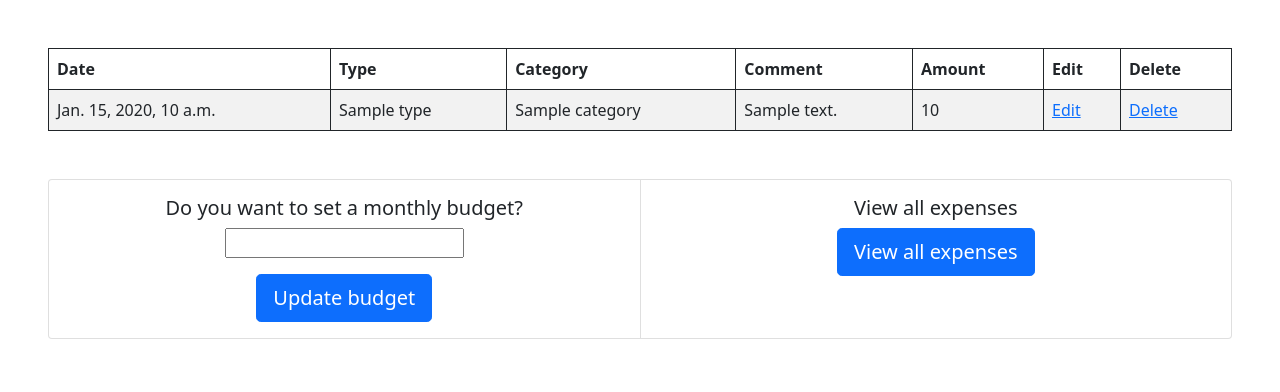
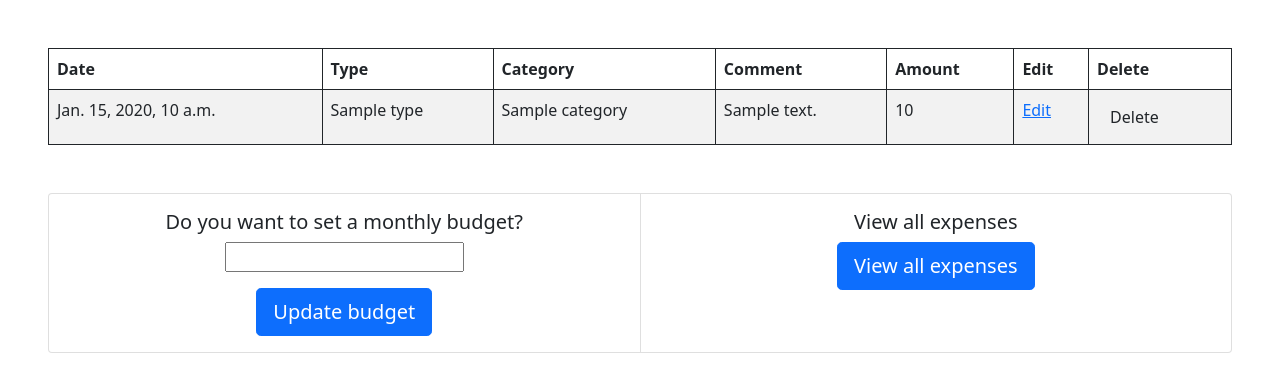
Before and after one commit to AkShAtHaA-L/Python-Expense-Tracker, a Django app: template transactions/templates/transactions/index.html in a window 1280 px wide. Shown: the part 72-464 px from the top of the page. Run offline with Django 4.2, Linux system fonts and the light colour scheme; the template is opened without the code that fills it: most values are stand-ins (such as "Sample title", 1, 10 or a date in 2020).

Commit message:
delete transaction

```diff
--- a/transactions/templates/transactions/index.html
+++ b/transactions/templates/transactions/index.html
@@ -29,7 +29,10 @@ User dashboard
                 <td>{{ transaction.comment }}</td>
                 <td>{{ transaction.amount }}</td>
                 <td><a href="{% url 'edit' transaction.id %}">Edit</a></td>
-                <td><a href="{% url 'delete' transaction.id %}">Delete</a></td>
+                <form method="POST" action="delete/{{transaction.id}}">
+                  {% csrf_token %}
+                  <td><button type="submit" class="btn" name="delete_id">Delete</button></td>
+                </form>
             </tr>
             {% endfor %}
         </tbody>
@@ -46,7 +49,7 @@ User dashboard
           {% csrf_token %}
         <h5 class="card-title">Do you want to set a monthly budget?</h5>
         <p class="card-text"><input type="number" value="{{monthly_budget}}" name="monthly_budget"></p>
-        <a href="{% url 'dashboard' %}"><button type="submit" class="btn btn-primary btn-lg">Update budget</button></a>
+        <button type="submit" class="btn btn-primary btn-lg">Update budget</button>
         </form>
       </div>
     </div>
```
Also changed, not shown: transactions/views.py (+3 -5 lines).
